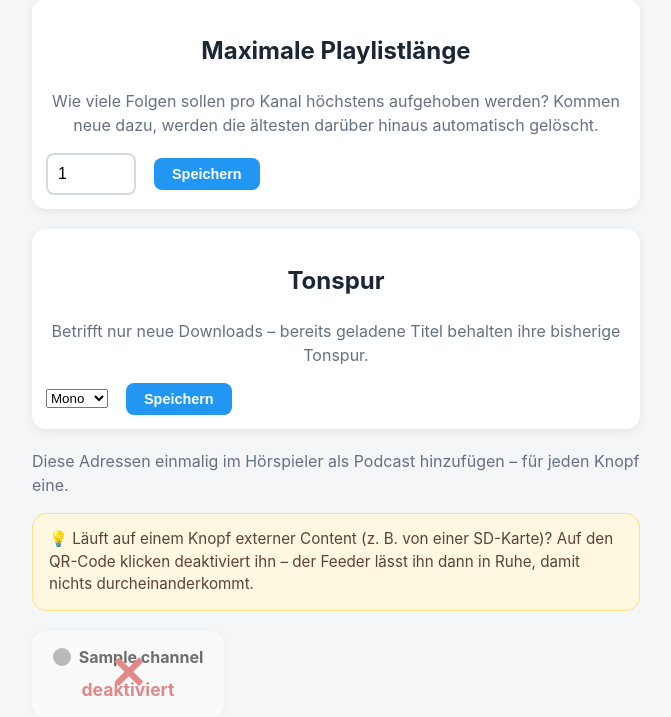
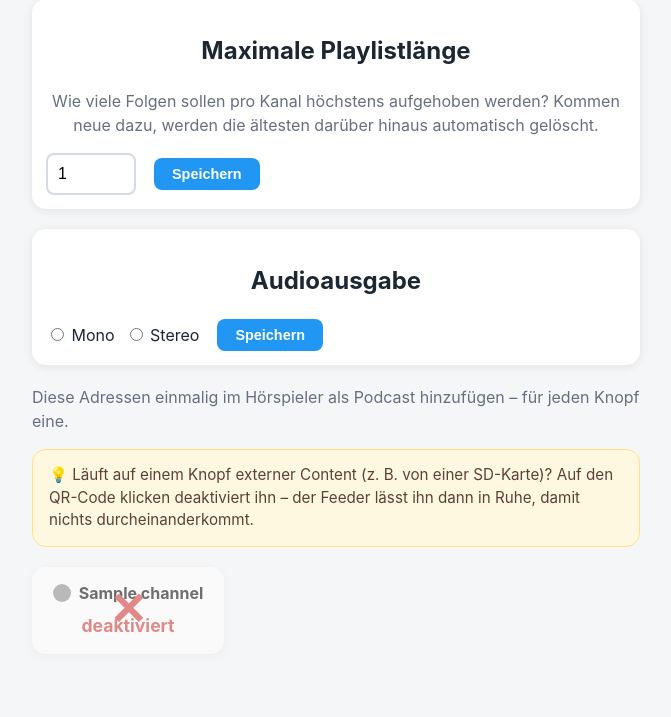
Before and after one commit to kasati111/hoerbox-feeder, a FastAPI app: template templates/setup.html in a window 1280 px wide. Shown: the part 520-1237 px from the top of the page, without its empty margins (304-975 px from the left). Run offline with FastAPI, Linux system fonts and the light colour scheme; the template is opened without the code that fills it: most values are stand-ins (such as "Sample title", 1, 10 or a date in 2020); parts of the project's set-up code (start-up, migrations or seed data) failed here and were passed over.

Commit message:
Audioausgabe: Radio-Buttons statt Dropdown, Beschreibungstext entfernt

```diff
--- a/templates/setup.html
+++ b/templates/setup.html
@@ -78,14 +78,10 @@
     </div>
 
     <div class="setup-card settings-card">
-        <h2>Tonspur</h2>
-        <p class="hint">Betrifft nur neue Downloads – bereits geladene Titel behalten ihre
-           bisherige Tonspur.</p>
+        <h2>Audioausgabe</h2>
         <div class="settings-row">
-            <select id="audio-channels-input">
-                <option value="1" {% if audio_channels == 1 %}selected{% endif %}>Mono</option>
-                <option value="2" {% if audio_channels == 2 %}selected{% endif %}>Stereo</option>
-            </select>
+            <label><input type="radio" name="audio-channels" value="1" {% if audio_channels == 1 %}checked{% endif %}> Mono</label>
+            <label><input type="radio" name="audio-channels" value="2" {% if audio_channels == 2 %}checked{% endif %}> Stereo</label>
             <button type="button" id="audio-channels-save" class="cookie-upload-btn">Speichern</button>
         </div>
         <span id="audio-channels-msg"></span>
@@ -221,13 +217,13 @@
 })();
 
 (function() {
-    const input = document.getElementById('audio-channels-input');
     const saveBtn = document.getElementById('audio-channels-save');
     const msg = document.getElementById('audio-channels-msg');
     if (!saveBtn) return;
 
     saveBtn.addEventListener('click', async () => {
-        const value = parseInt(input.value, 10);
+        const checked = document.querySelector('input[name="audio-channels"]:checked');
+        const value = parseInt(checked.value, 10);
         saveBtn.disabled = true;
         msg.textContent = '';
         try {
```
